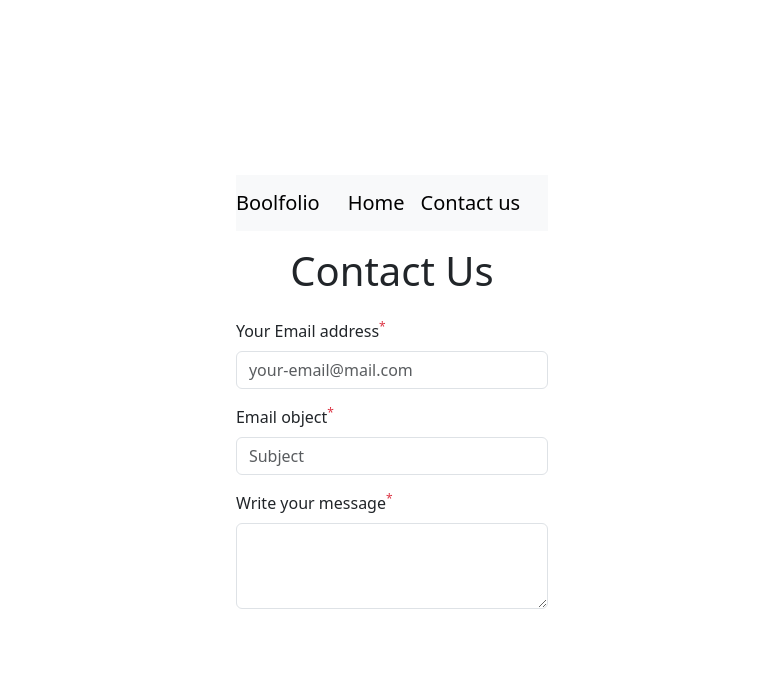
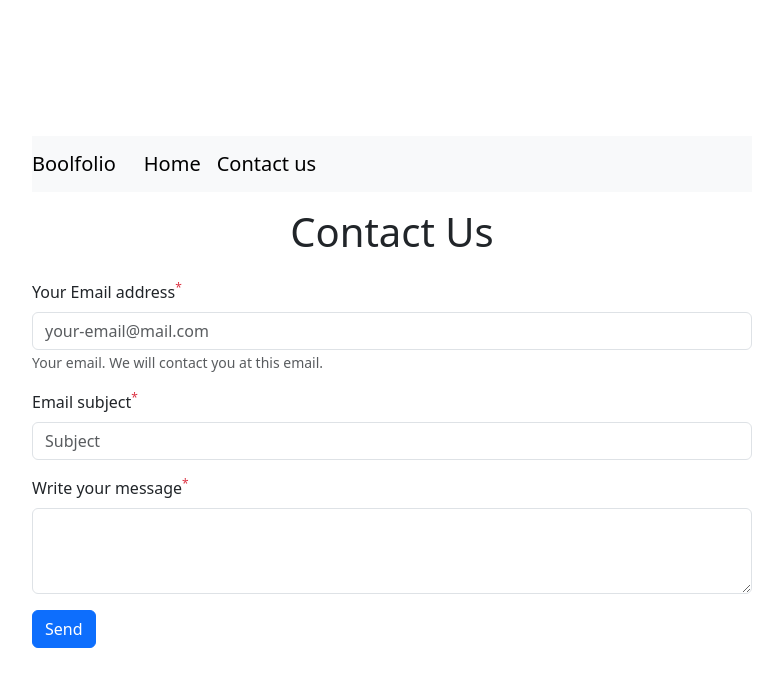
Before and after one commit to Tommicavo/vite-boolfolio, a Vue app: page /contact in a window 1280 px wide. Shown: the top 686 px of the page, without its empty margins (248-1031 px from the left). Built offline with nearby package versions, Linux system fonts and the light colour scheme.

Commit message:
send mail from vue form

```diff
--- a/src/components/pages/ContactPage.vue
+++ b/src/components/pages/ContactPage.vue
@@ -1,37 +1,57 @@
 <script>
+import axios from 'axios';
+
+const endpoint = 'http://localhost:8000/api/contact-message';
+const emptyForm = {email: '', subject: '', message: ''};
 
 export default {
   name: 'ContactPage',
   data() {
-    return {}
+    return {
+      form: emptyForm
+    }
   },
   components: {},
   props: {},
   computed: {},
-  methods: {}
+  methods: {
+    sendForm(){
+      axios.post(endpoint, this.form)
+      .then(res => {
+        this.form = emptyForm;
+      })
+      .catch(err => {
+        console.error(err);
+      })
+      .then(() => {
+
+      })
+    }
+  }
 }
 </script>
 
 <template>
   <h1 class="py-3">Contact Us</h1>
 
-  <form>
+  <form @submit.prevent="sendForm">
     <!-- Email -->
     <div class="mb-3">
       <label for="email" class="form-label">
         <span>Your Email address</span>
         <span><sup class="text-danger">*</sup></span>
       </label>
-      <input type="email" class="form-control" id="email" placeholder="your-email@mail.com">
+      <input type="email" class="form-control" id="email" placeholder="your-email@mail.com" v-model.trim="form.email">
+      <small class="form-text text-muted">Your email. We will contact you at this email.</small>
     </div>
 
-    <!-- Object -->
+    <!-- Subject -->
     <div class="mb-3">
-      <label for="object" class="form-label">
-        <span>Email object</span>
+      <label for="subject" class="form-label">
+        <span>Email subject</span>
         <span><sup class="text-danger">*</sup></span>
       </label>
-      <input type="text" class="form-control" id="object" placeholder="Subject">
+      <input type="text" class="form-control" id="subject" placeholder="Subject" v-model.trim="form.subject">
     </div>
 
     <!-- Message -->
@@ -40,13 +60,20 @@ export default {
         <span>Write your message</span>
         <span><sup class="text-danger">*</sup></span>
       </label>
-      <textarea class="form-control" id="message" rows="3"></textarea>
+      <textarea class="form-control" id="message" rows="3" v-model.trim="form.message"></textarea>
     </div>
+
+    <div class="mb-3">
+      <button type="submit" class="btn btn-primary">Send</button>
+    </div>
+
   </form>
 </template>
 
 <style lang="scss" scoped>
-form>*{
+form{
+  max-width: 1280px;
+  min-width: 720px;
   text-align: left;
 }
 </style>
```
